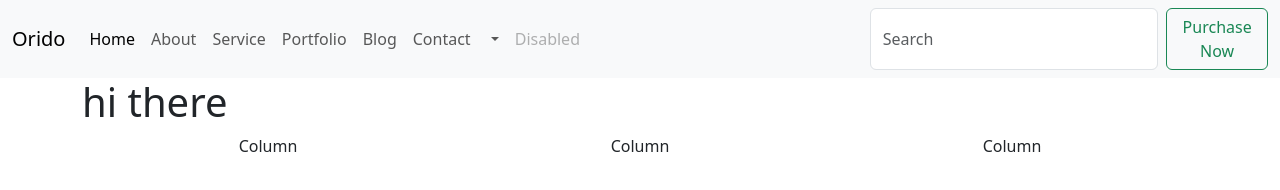
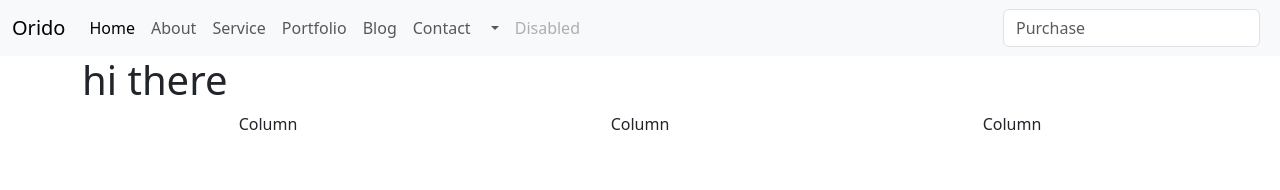
Before and after one commit to abdulah75858/bootstrap-practice, a plain HTML site: page index.html in a window 1280 px wide. Drawn offline with nearby package versions, Linux system fonts and the light colour scheme.

Commit message:
changes in navbar

```diff
--- a/index.html
+++ b/index.html
@@ -52,9 +52,9 @@
                 <a class="nav-link disabled" aria-disabled="true">Disabled</a>
               </li>
             </ul>
-            <form class="d-flex" role="search">
-              <input class="form-control me-2" type="purchase" placeholder="Search" aria-label="Purchase">
-              <button class="btn btn-outline-success" type="submit">Purchase Now</button>
+            <form class="d-flex" role="purchase">
+              <input class="form-control me-2" type="purchase" placeholder="Purchase" aria-label="Purchase">
+              <!-- <button class="btn btn-outline-success" type="submit">Purchase Now</button> -->
             </form>
           </div>
         </div>
```
